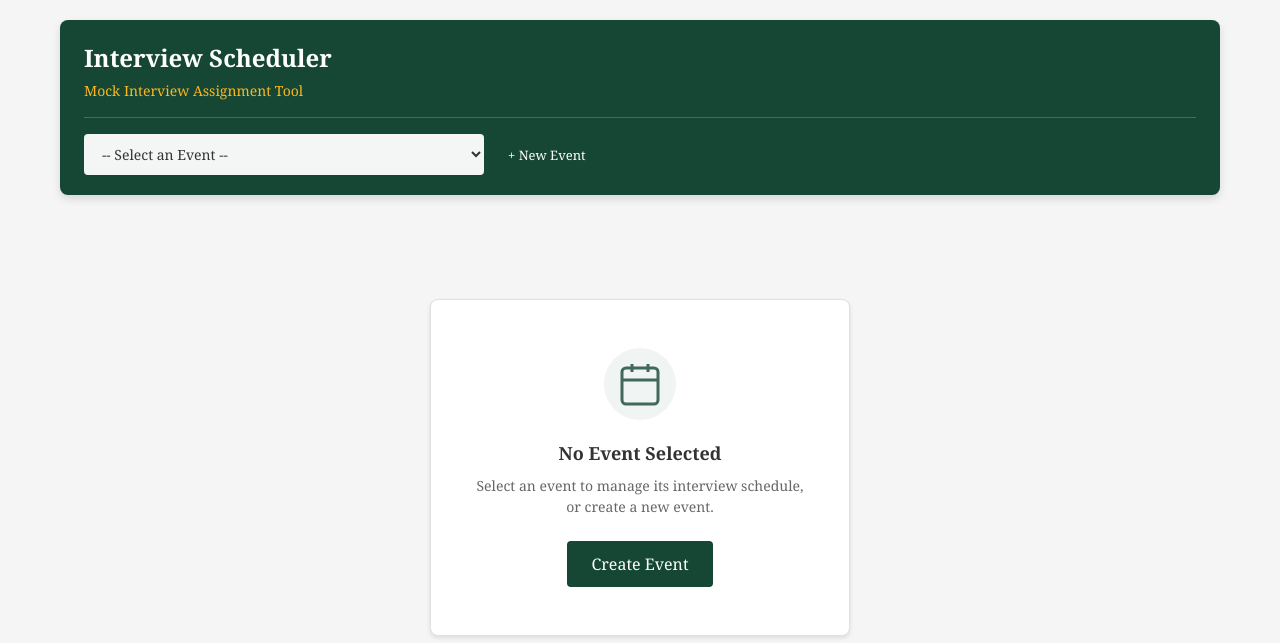
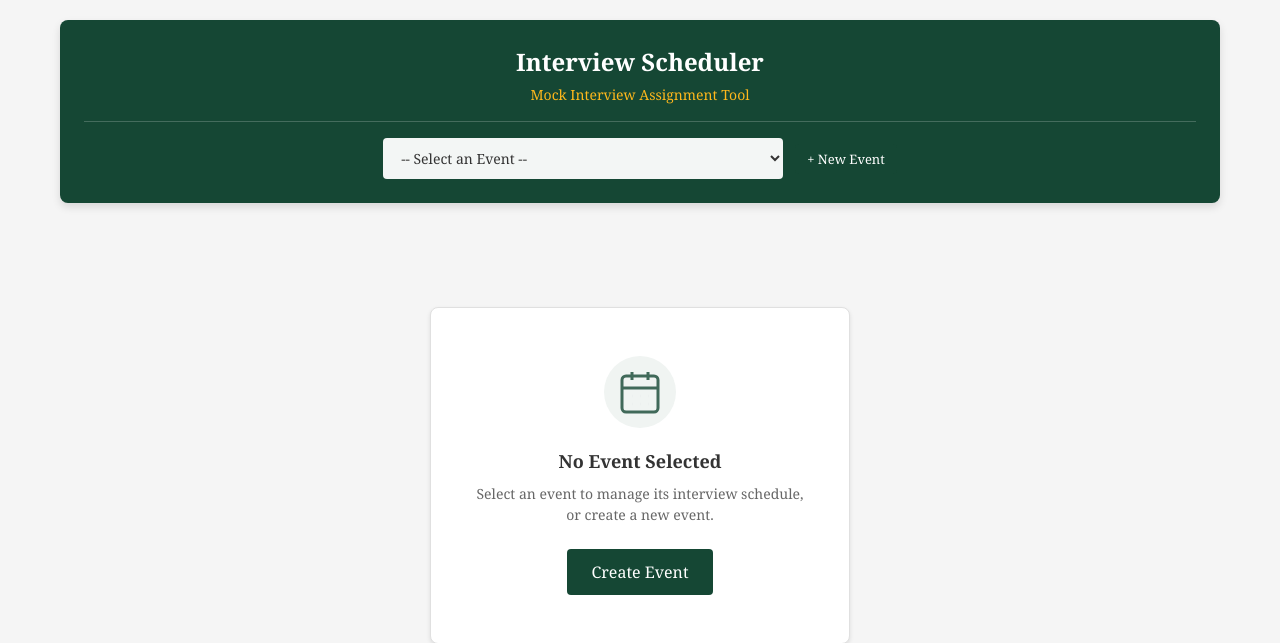
Before and after one commit to realronaldrump/interview-scheduler, a Flask app: page / in a window 1280 px wide. Shown: the top 643 px of the page. Run offline with Flask 3, Linux system fonts and the light colour scheme; data that the repository does not hold is empty; some web fonts are replaced.

Commit message:
style: Adjust header vertical padding, center header text, and center event selector items.

```diff
--- a/static/style.css
+++ b/static/style.css
@@ -53,10 +53,11 @@ body {
 .app-header {
     background: var(--baylor-green);
     color: white;
-    padding: 20px 24px;
+    padding: 24px 24px;
     border-radius: var(--radius-lg);
     margin-bottom: 24px;
     box-shadow: var(--shadow-md);
+    text-align: center;
 }
 
 .app-header h1 {
@@ -1103,6 +1104,7 @@ body {
 .event-selector {
     display: flex;
     align-items: center;
+    justify-content: center;
     gap: 12px;
     margin-top: 16px;
     padding-top: 16px;
```
